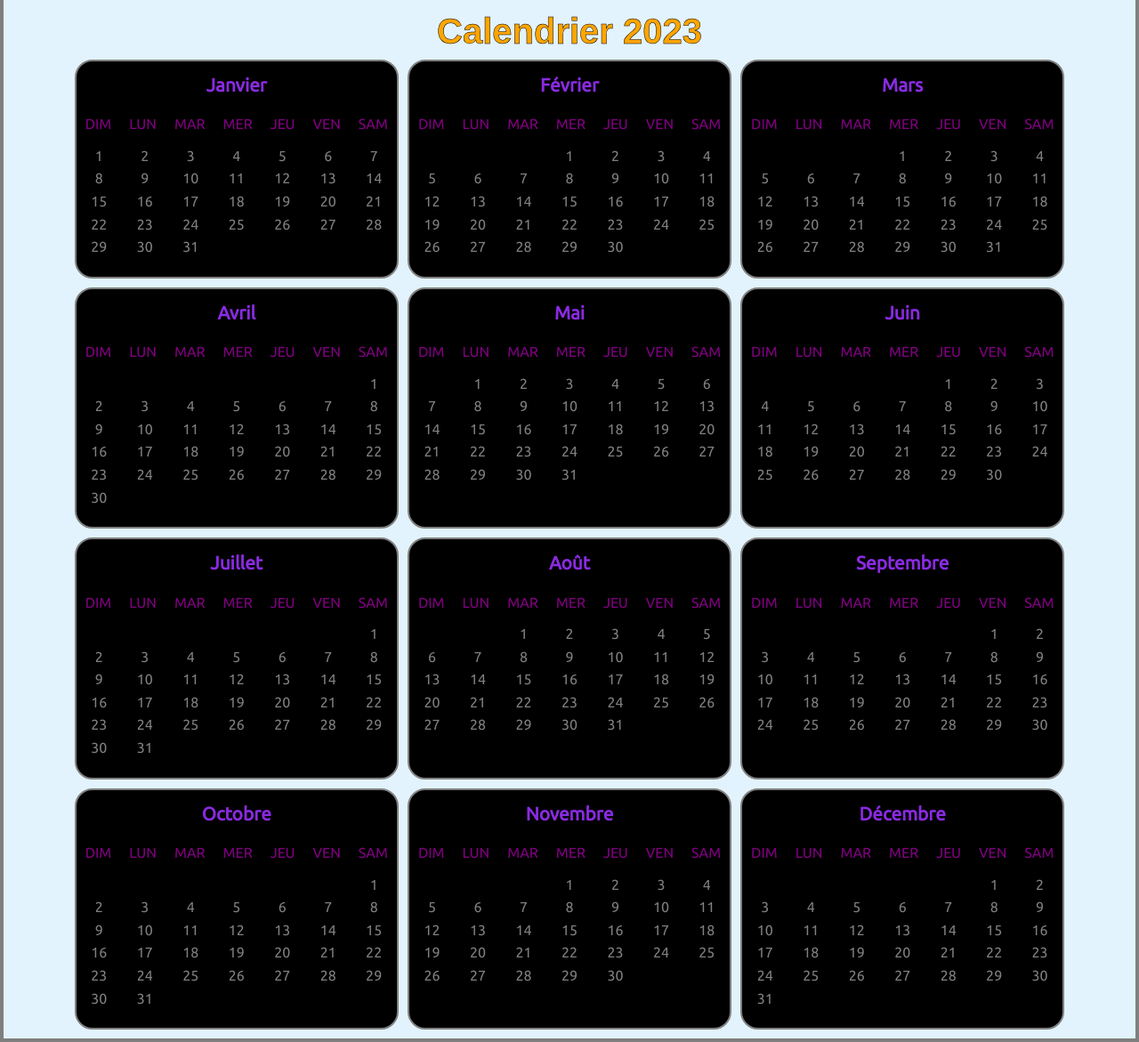
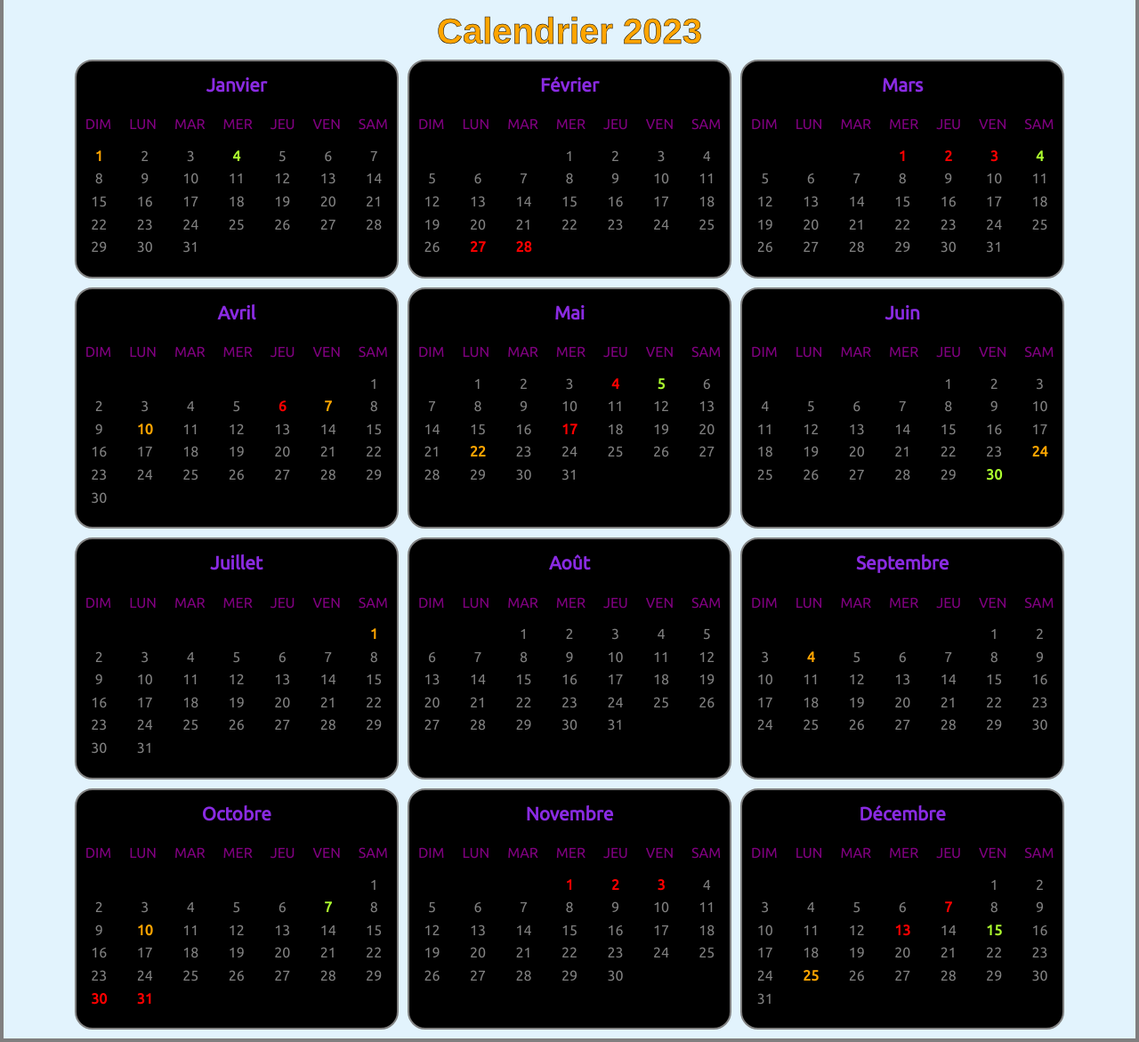
Before and after one commit to tmrct/PFI, a plain HTML site: page calendrier-2023.html in a window 1280 px wide. Shown: the part 61-1232 px from the top of the page at 89% size. Drawn offline with Linux system fonts and the light colour scheme; a web font is replaced by a local one.

Commit message:
Commit peut etre final

```diff
--- a/calendrier-2023.html
+++ b/calendrier-2023.html
@@ -84,7 +84,7 @@
                             <div class="holiday" title="Jour de l'an">1</div>
                             <div>2</div>
                             <div>3</div>
-                            <div>4</div>
+                            <div class="rdv" title="Coupe de poils Sookie">4</div>
                             <div>5</div>
                             <div>6</div>
                             <div>7</div>
@@ -171,10 +171,10 @@
                             <div>24</div>
                             <div>25</div>
                             <div>26</div>
-                            <div>27</div>
-                            <div>28</div>
-                            <div>29</div>
-                            <div>30</div>
+                            <div class="congé" title="Journée mise à niveau">27</div>
+                            <div class="congé" title="Journée mise à niveau">28</div>
+                            <div></div>
+                            <div></div>
                             <div></div>
                             <div></div>
                             <div></div>
@@ -207,10 +207,10 @@
                             <div></div>
                             <div></div>
                             <div></div>
-                            <div>1</div>
-                            <div>2</div>
-                            <div>3</div>
-                            <div>4</div>
+                            <div class="congé" title="Journée mise à niveau">1</div>
+                            <div class="congé" title="Journée mise à niveau">2</div>
+                            <div class="congé" title="Journée mise à niveau">3</div>
+                            <div class="rdv" title="Coupe de poils Sookie">4</div>
                             <div>5</div>
                             <div>6</div>
                             <div>7</div>
@@ -276,11 +276,11 @@
                             <div>3</div>
                             <div>4</div>
                             <div>5</div>
-                            <div>6</div>
-                            <div>7</div>
+                            <div class="congé" title="Journée pédagogique">6</div>
+                            <div class="holiday" title="Vendredi Saint">7</div>
                             <div>8</div>
                             <div>9</div>
-                            <div>10</div>
+                            <div class="holiday" title="Lundi de Pâques">10</div>
                             <div>11</div>
                             <div>12</div>
                             <div>13</div>
@@ -331,8 +331,8 @@
                             <div>1</div>
                             <div>2</div>
                             <div>3</div>
-                            <div>4</div>
-                            <div>5</div>
+                            <div class="congé" title="Cours suspendu (Examen Français)">4</div>
+                            <div class="rdv" title="Coupe de poils Sookie">5</div>
                             <div>6</div>
                             <div>7</div>
                             <div>8</div>
@@ -344,12 +344,12 @@
                             <div>14</div>
                             <div>15</div>
                             <div>16</div>
-                            <div>17</div>
+                            <div class="congé" title="Épreuve uniforme français (cours suspendu)">17</div>
                             <div>18</div>
                             <div>19</div>
                             <div>20</div>
                             <div>21</div>
-                            <div>22</div>
+                            <div class="holiday" title="Journée des patriotes">22</div>
                             <div>23</div>
                             <div>24</div>
                             <div>25</div>
@@ -416,13 +416,13 @@
                             <div>21</div>
                             <div>22</div>
                             <div>23</div>
-                            <div>24</div>
+                            <div class="holiday" title="Fête nationale du Québec">24</div>
                             <div>25</div>
                             <div>26</div>
                             <div>27</div>
                             <div>28</div>
                             <div>29</div>
-                            <div>30</div>
+                            <div class="rdv" title="Coupe de poils Sookie">30</div>
                             <div></div>
                             <div></div>
                             <div></div>
@@ -457,7 +457,7 @@
                             <div></div>
                             <div></div>
                             <div></div>
-                            <div>1</div>
+                            <div class="holiday" title="Fête du Canada">1</div>
                             <div>2</div>
                             <div>3</div>
                             <div>4</div>
@@ -582,7 +582,7 @@
                             <div>1</div>
                             <div>2</div>
                             <div>3</div>
-                            <div>4</div>
+                            <div class="holiday" title="Fête du travail">4</div>
                             <div>5</div>
                             <div>6</div>
                             <div>7</div>
@@ -648,10 +648,10 @@
                             <div>4</div>
                             <div>5</div>
                             <div>6</div>
-                            <div>7</div>
+                            <div class="rdv" title="Rendez-vous vétérinaire">7</div>
                             <div>8</div>
                             <div>9</div>
-                            <div>10</div>
+                            <div class="holiday" title="Action de grâce">10</div>
                             <div>11</div>
                             <div>12</div>
                             <div>13</div>
@@ -671,8 +671,8 @@
                             <div>27</div>
                             <div>28</div>
                             <div>29</div>
-                            <div>30</div>
-                            <div>31</div>
+                            <div class="congé" title="Journée mise à niveau">30</div>
+                            <div class="congé" title="Journée mise à niveau">31</div>
                             <div></div>
                             <div></div>
                             <div></div>
@@ -701,9 +701,9 @@
                             <div></div>
                             <div></div>
                             <div></div>
-                            <div>1</div>
-                            <div>2</div>
-                            <div>3</div>
+                            <div class="congé" title="Journée mise à niveau">1</div>
+                            <div class="congé" title="Journée mise à niveau">2</div>
+                            <div class="congé" title="Journée mise à niveau">3</div>
                             <div>4</div>
                             <div>5</div>
                             <div>6</div>
@@ -771,15 +771,15 @@
                             <div>4</div>
                             <div>5</div>
                             <div>6</div>
-                            <div>7</div>
+                            <div class="congé" title="Examen Français (cours suspendus)">7</div>
                             <div>8</div>
                             <div>9</div>
                             <div>10</div>
                             <div>11</div>
                             <div>12</div>
-                            <div>13</div>
+                            <div class="congé" title="Épreuve uniforme (cours suspendus)">13</div>
                             <div>14</div>
-                            <div>15</div>
+                            <div class="rdv" title="Coupe de poils Sookie">15</div>
                             <div>16</div>
                             <div>17</div>
                             <div>18</div>
@@ -789,7 +789,7 @@
                             <div>22</div>
                             <div>23</div>
                             <div>24</div>
-                            <div>25</div>
+                            <div class="holiday" title="Noël">25</div>
                             <div>26</div>
                             <div>27</div>
                             <div>28</div>
@@ -810,7 +810,9 @@
             </div>
         </div>
     </div>
-    </div>
+
+
+
 </body>
 
 </html>
--- a/css/calendrier.css
+++ b/css/calendrier.css
@@ -52,6 +52,18 @@ gap:10px;
     text-align: center;
     color: gray;
 }
+.holiday{
+    color: orange !important;
+    font-weight: bold;
+}
+.rdv{
+    color: greenyellow !important;
+    font-weight: bold;
+}
+.congé{
+    color: red !important;
+    font-weight: bold;
+}
 
 @media screen and (min-width:800px) {
     .menuText {
```
